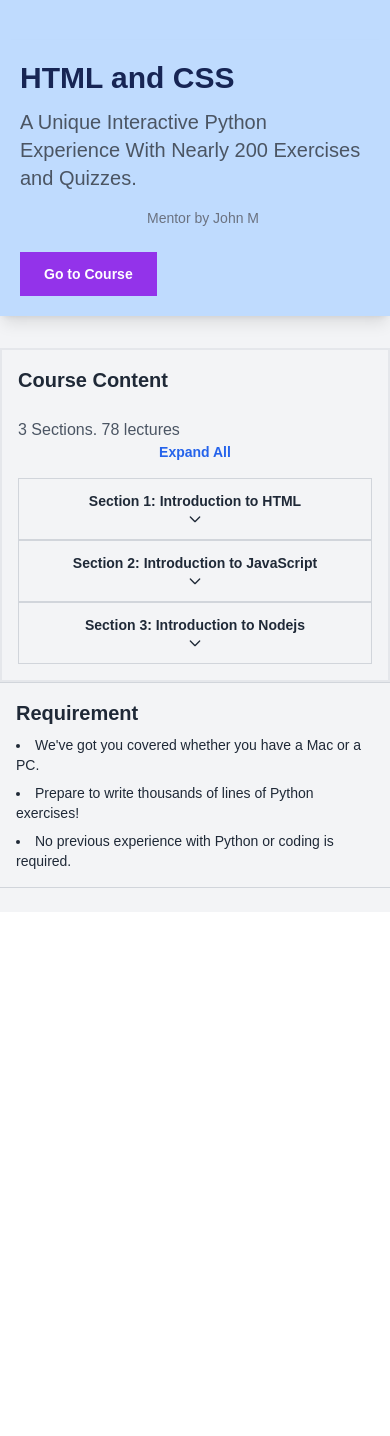
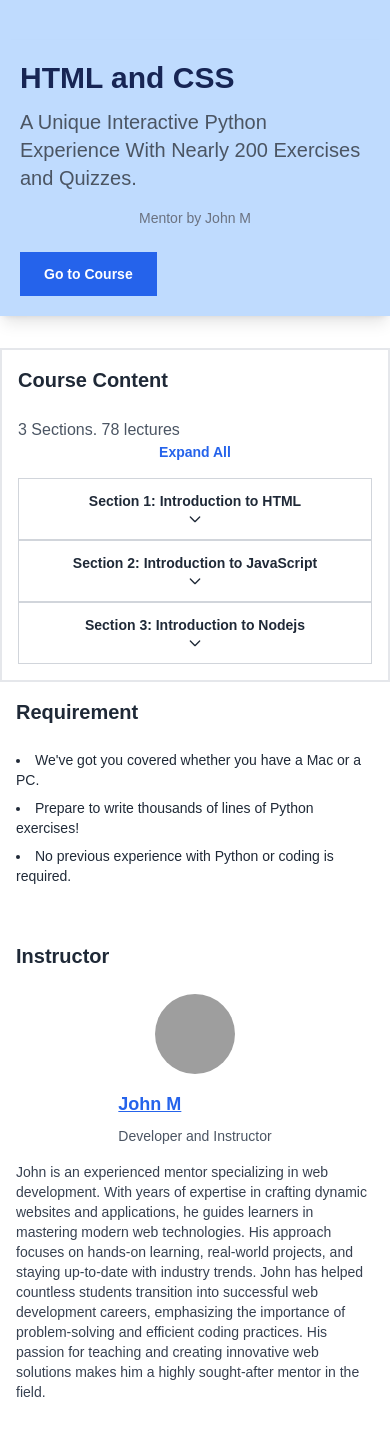
Before and after one commit to ajay8111/next, a Next.js app: page / in a window 390 px wide. Shown: the top 1436 px of the page. Before the commit the page ends 912 px from the top, so only its background shows below. Built offline with nearby package versions, Linux system fonts and the light colour scheme; grey boxes are pictures that could not be loaded.

Commit message:
responsive ui added for right column

```diff
--- a/app/page.js
+++ b/app/page.js
@@ -192,7 +192,7 @@ export default function Home() {
   ];
 
   return (
-    <div className="bg-gray-100  min-h-screen flex flex-col overflow-y-auto">
+    <div className="bg-white min-h-screen flex flex-col overflow-y-auto">
       <div className="bg-blue-200 text-sm p-5">
         <div className="max-w-[960px] mx-auto">
           {" "}
@@ -227,12 +227,12 @@ export default function Home() {
               and Quizzes.
             </p>
           </div>
-          <div className="flex flex-wrap items-center gap-4 mt-4 text-sm md:text-base text-gray-500 ml-4">
+          <div className="flex flex-wrap items-center gap-4 mt-4 text-sm md:text-base text-gray-500 ml-">
             <span>Mentor by John M</span>
           </div>
           <button
             onClick={handleButtonClick}
-            className="mt-6 px-6 py-3 ml bg-purple-600 text-white text-sm md:text-base font-semibold  hover:bg-purple-700 transition focus:outline-none focus:ring-2 focus:ring-purple-500"
+            className="mt-6 px-6 py-3 ml bg-blue-600 text-white text-sm md:text-base font-semibold  hover:bg-blue-700 transition focus:outline-none focus:ring-2 focus:ring-purple-500"
           >
             Go to Course
           </button>
@@ -341,16 +341,52 @@ export default function Home() {
               ))}
             </div>
           </div>
-          <div class="w-full p-4 sm:p-6 md:p-8 text-gray-800 mb-6 border-t border-b border-gray-300 text-sm sm:text-base md:text-lg">
-            <div class="text-xl font-bold">Requirement</div>
-            <ul class="list-disc list-inside text-sm sm:text-base md:text-lg text-gray-800 mt-2 sm:mt-4 md:mt-6 space-y-2 sm:space-y-3 md:space-y-4">
-              <li>
-                We've got you covered whether you have a Mac or a
-                PC.
-              </li>
+          <div className="w-full p-4 sm:p-6 md:p-8 text-gray-800 mb-6   border-gray-300 text-sm sm:text-base md:text-lg">
+            <div className="text-xl font-bold text-gray-800 mb-6">
+              Requirement
+            </div>
+            <ul className="list-disc list-inside text-sm sm:text-base md:text-lg text-gray-800 mt-2 sm:mt-4 md:mt-6 space-y-2 sm:space-y-3 md:space-y-4">
+              <li>We've got you covered whether you have a Mac or a PC.</li>
               <li>Prepare to write thousands of lines of Python exercises!</li>
               <li>No previous experience with Python or coding is required.</li>
             </ul>
+          </div>
+          <div className="w-full p-4 sm:p-6 md:p-8 text-gray-800 mb-6  border-gray-300 text-sm sm:text-base md:text-lg">
+            <div className="text-xl font-bold text-gray-800 mb-6">
+              Instructor
+            </div>
+            <div className="flex flex-col sm:flex-row items-center space-y-4 sm:space-y-0 sm:space-x-6">
+              {/* Profile image */}
+              <div className="w-20 h-20 sm:w-24 sm:h-24 md:w-32 md:h-32 lg:w-20 lg:h-20 rounded-full overflow-hidden">
+                <img
+                  src="profile.jpg"
+                  alt="Instructor Profile"
+                  className="w-full h-full object-cover"
+                />
+              </div>
+              {/* Instructor's name and subtitle on the right */}
+              <div className="flex flex-col items-start sm:items-start md:items-start lg:items-start xl:items-start space-y-2">
+                <div className="text-lg font-semibold text-blue-600 underline">
+                  John M
+                </div>
+                <div className="text-gray-600 text-sm">
+                  Developer and Instructor
+                </div>
+              </div>
+            </div>
+            {/* Description below the name and subtitle */}
+            <p className="text-gray-700 w-full mt-4 text-sm sm:text-base md:text-lg">
+              John is an experienced mentor specializing in web development.
+              With years of expertise in crafting dynamic websites and
+              applications, he guides learners in mastering modern web
+              technologies. His approach focuses on hands-on learning,
+              real-world projects, and staying up-to-date with industry trends.
+              John has helped countless students transition into successful web
+              development careers, emphasizing the importance of problem-solving
+              and efficient coding practices. His passion for teaching and
+              creating innovative web solutions makes him a highly sought-after
+              mentor in the field.
+            </p>
           </div>
         </div>
 
@@ -359,7 +395,7 @@ export default function Home() {
           id="right-column"
           className="w-full sm:w-[calc(50%-20px)] md:w-[calc(33.33%-20px)] lg:w-[calc(25%-20px)] p-4 flex-grow absolute top-0 right-0 lg:right-20 mt-8"
         >
-          <div className="hidden sm:block bg-white p-3 shadow-md fixed top-4 right-10 z-50">
+          <div className="hidden sm:block bg-white p-3 shadow-md fixed top-4 right-40 z-50">
             <iframe
               className="w-full aspect-video shadow-lg"
               src="https://www.youtube.com/embed/hu-q2zYwEYs"
@@ -373,7 +409,7 @@ export default function Home() {
             </p>
 
             {/* Enroll Button */}
-            <button className="mt-4 w-full px-6 py-3 bg-purple-600 text-white text-sm font-semibold shadow hover:bg-purple-700 transition focus:outline-none focus:ring-2 focus:ring-purple-500">
+            <button className="mt-4 w-full px-6 py-3 bg-blue-600 text-white text-sm font-semibold shadow hover:bg-blue-700 transition focus:outline-none focus:ring-2 focus:ring-purple-500">
               Enroll
             </button>
 
@@ -382,9 +418,9 @@ export default function Home() {
               <h3 className="text-xl font-semibold text-gray-800">
                 This Course includes:
               </h3>
-              <ul className="text-gray-600 mt-2 space-y-2">
-                <li className="flex items-center space-x-2 justify-between border-b">
-                  <div className="flex items-start space-x-2 p-4">
+              <ul className="text-gray-600 mt-2 space-y-2 sm:space-y-3 md:space-y-4 lg:space-y-5">
+                <li className="flex items-center space-x-2 justify-between border-b sm:space-x-3 md:space-x-4 lg:space-x-5">
+                  <div className="flex items-start space-x-2 p-4 sm:space-x-2 md:space-x-2 lg:space-x-2 sm:p-4 md:p-4 lg:p-4">
                     <img
                       src="/youtube.png"
                       alt="YouTube Icon"
@@ -396,7 +432,7 @@ export default function Home() {
                 </li>
 
                 <li className="flex items-center space-x-2 justify-between border-b">
-                  <div className="flex items-start space-x-2 p-4">
+                  <div className="flex items-start space-x-2 p-4 sm:space-x-2 md:space-x-2 lg:space-x-2 sm:p-4 md:p-4 lg:p-4">
                     <img
                       src="/skill.png"
                       alt="Skill Icon"
@@ -408,17 +444,17 @@ export default function Home() {
                 </li>
 
                 <li className="flex items-center space-x-2 justify-between border-b">
-                  <div className="flex items-start space-x-2 p-4">
+                  <div className="flex items-start space-x-2 p-4 sm:space-x-2 md:space-x-2 lg:space-x-2 sm:p-4 md:p-4 lg:p-4">
                     <img
                       src="/lang.png"
-                      alt="YouTube Icon"
+                      alt="Language Icon"
                       className="w-5 h-5"
                     />
                     <strong>Language:</strong>
                   </div>
                   <span className="ml-auto">English</span>
                 </li>
-                <li className="flex items-center space-x-2 justify-between border-b">
+                <li className="flex items-center space-x-2 justify-between border-b sm:space-x-4 md:space-x-6 lg:space-x-8 sm:justify-start md:justify-between">
                   <a
                     href="#"
                     className="flex items-start space-x-2 p-4 text-blue-600 hover:text-blue-800"
@@ -436,15 +472,33 @@ export default function Home() {
       {/* Video Modal */}
       {isModalOpen && (
         <div className="fixed inset-0 bg-gray-500 bg-opacity-75 flex items-center justify-center z-50">
-          <div className="bg-white w-4/5 md:w-1/2 h-[80%] rounded-lg p-4">
+          <div className="w-4/5 md:w-1/2 h-[80%] p-4 relative">
+            {/* Video on larger screens */}
+            <div className="w-full h-[300px] sm:h-[400px] md:h-[500px] hidden sm:block">
               <iframe
-              className="w-full h-full"
+                className="w-full h-full object-cover"
                 src={videoSrc}
                 title="Video Preview"
                 frameBorder="0"
                 allow="accelerometer; autoplay; clipboard-write; encrypted-media; gyroscope; picture-in-picture"
                 allowFullScreen
               ></iframe>
+            </div>
+
+            {/* Pop-up on smaller screens */}
+            <div className="sm:hidden w-full h-auto p-4 bg-white rounded-lg shadow-lg">
+              <p className="text-center text-lg font-semibold text-gray-700">
+                Enroll in the Course
+              </p>
+              <p className="text-center text-gray-600 mt-2">
+                Join now to unlock full access to all course content.
+              </p>
+              <button className="block w-full mt-4 py-2 bg-blue-600 text-white rounded-full hover:bg-blue-700">
+                Enroll Now
+              </button>
+            </div>
+
+            {/* Close button */}
             <button
               onClick={handleCloseModal}
               className="absolute top-2 right-2 text-white bg-red-500 hover:bg-red-700 p-2 rounded-full"
--- a/package.json
+++ b/package.json
@@ -10,7 +10,7 @@
   },
   "dependencies": {
     "@heroicons/react": "^2.2.0",
-    "next": "^15.0.3",
+    "next": "^15.1.0",
     "react": "^18.3.1",
     "react-dom": "^18.3.1"
   },
```
Also changed, not shown: 2 other files (tests, documents, lock files or other folders). Lines whose indentation alone changed are shown as unchanged.
